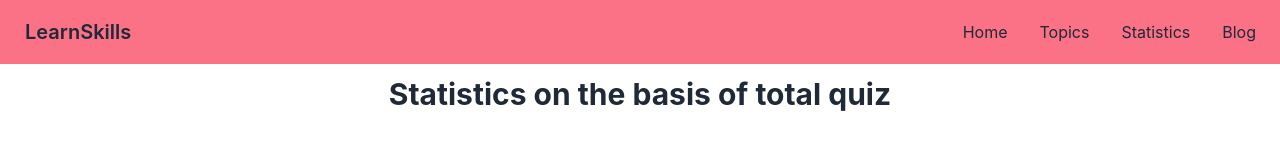
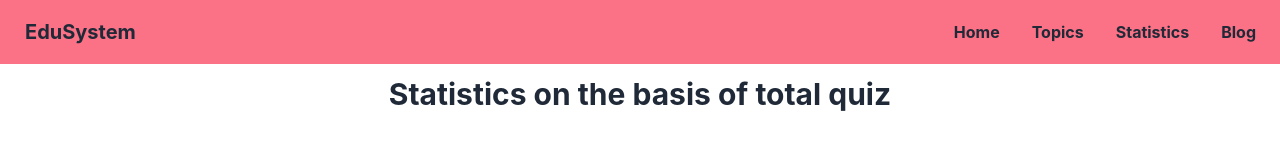
Before and after one commit to SheuliAkterShathy/edu-system, a React (Create React App) app: page /statistics in a window 1280 px wide. Shown: the top 160 px of the page. Built offline with nearby package versions, Linux system fonts and the light colour scheme; no server answers.

Commit message:
navbar-correction

```diff
--- a/src/components/Header/Header.js
+++ b/src/components/Header/Header.js
@@ -5,31 +5,28 @@
     return (
 
 <div className="navbar bg-rose-400">
-  <div className="navbar-start">
+  <div className=" navbar-center md:navbar-start">
     <div className="dropdown">
       <label tabIndex={0} className="btn btn-ghost lg:hidden">
-        <svg xmlns="http://www.w3.org/2000/svg" className="h-5 w-5" fill="none" viewBox="0 0 24 24" stroke="currentColor"><path strokeLinecap="round" strokeLinejoin="round" strokeWidth="2" d="M4 6h16M4 12h8m-8 6h16" /></svg>
+        <svg xmlns="http://www.w3.org/2000/svg" className="h-6 w-6" fill="none" viewBox="0 0 24 24" stroke="currentColor"><path strokeLinecap="round" strokeLinejoin="round" strokeWidth="2" d="M4 6h16M4 12h8m-8 6h16" /></svg>
       </label>
-      <ul tabIndex={0} className="menu menu-compact dropdown-content mt-3 p-2 shadow bg-base-100 rounded-box w-52">
+      <ul tabIndex={0} className="menu menu-compact dropdown-content mt-3 p-2 shadow bg-base-100 rounded-box w-52 font-bold">
         <li><Link to ='/'>Home</Link></li>
         <li tabIndex={0}>
           <Link to='/' className="justify-between">
             Topics
-            {/* <svg className="fill-current" xmlns="http://www.w3.org/2000/svg" width="24" height="24" viewBox="0 0 24 24"><path d="M8.59,16.58L13.17,12L8.59,7.41L10,6L16,12L10,18L8.59,16.58Z"/></svg> */}
           </Link>
-          {/* <ul className="p-2">
-            <li><a>Submenu 1</a></li>
-            <li><a>Submenu 2</a></li>
-          </ul> */}
-        </li>
+         </li>
         <li><Link to='/statistics'>Statistics</Link></li>
         <li><Link to='/blog'>Blog</Link></li>
       </ul>
     </div>
-    <Link to='/' className="btn btn-ghost normal-case text-xl">LearnSkills</Link>
+
+    <Link to='/' className="btn btn-ghost normal-case text-xl font-bold">EduSystem</Link>
+
   </div>
   <div className="navbar-end hidden lg:flex">
-    <ul className="menu menu-horizontal p-0">
+    <ul className="menu menu-horizontal p-0 font-bold">
       <li><Link to ='/'>Home</Link></li>
       <li tabIndex={0}>
         <Link to='/'>
```
